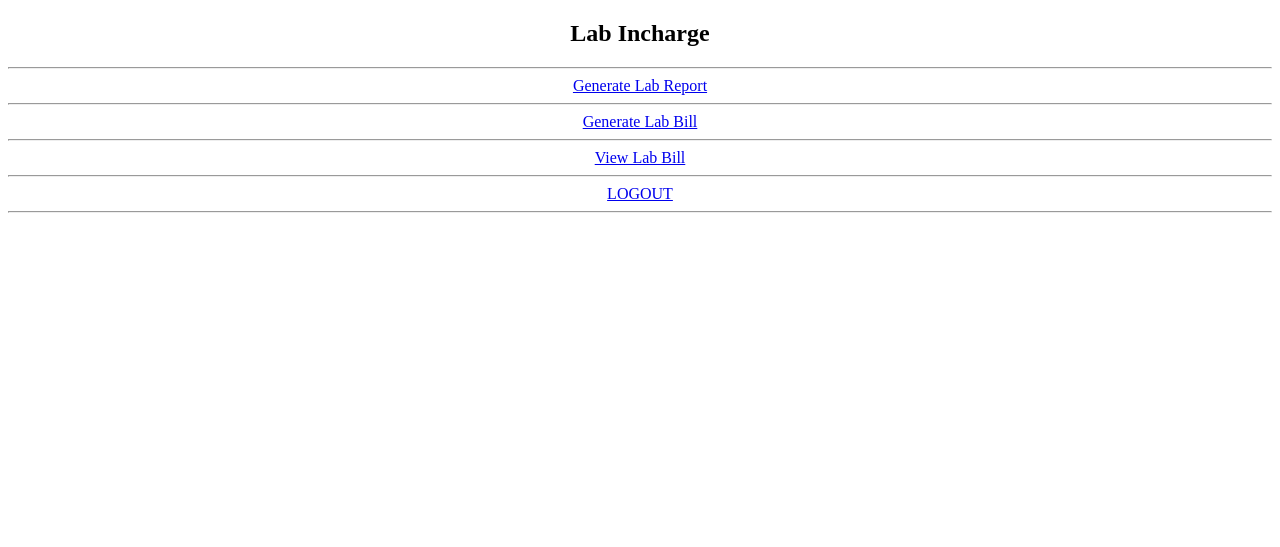
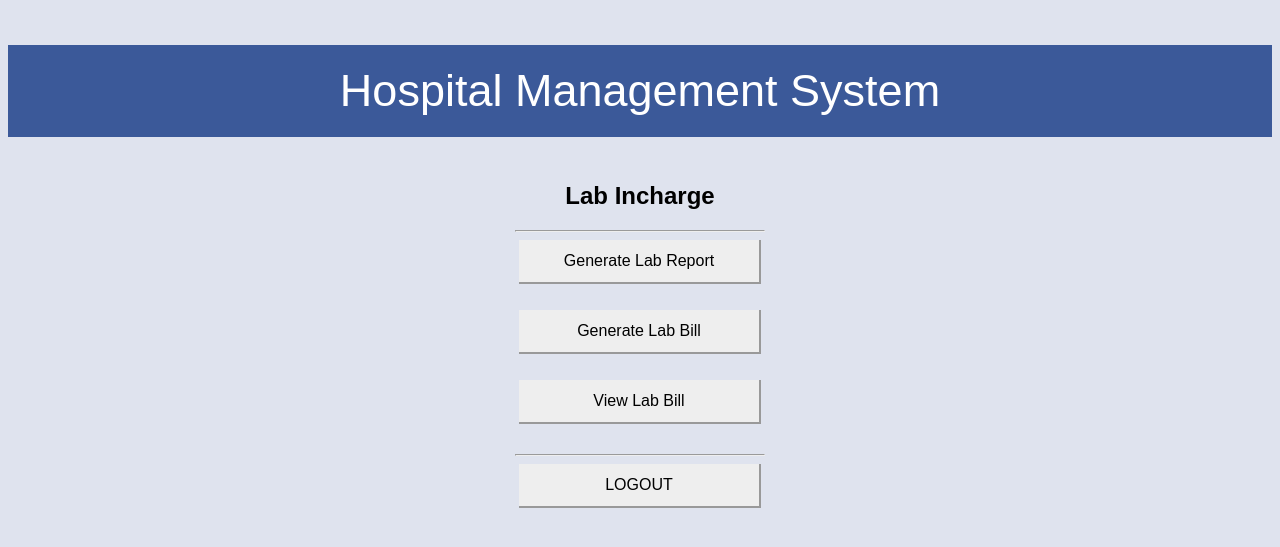
Before and after one commit to hetjagani/Hospital-Management-System, a PHP site: page /lab_incharge_menu.php in a window 1280 px wide. Shown: the top 547 px of the page. Run offline with PHP 8.4, Linux system fonts and the light colour scheme.

Commit message:
Lab Incharge CSS Completed

```diff
--- a/generate_lab_bill.php
+++ b/generate_lab_bill.php
@@ -8,6 +8,7 @@
 <head>
   <link rel="stylesheet" href="project.css">
   <meta charset="UTF-8">
+
   <meta name="viewport" content="width=device-width, initial-scale=1.0">
   <meta http-equiv="X-UA-Compatible" content="ie=edge">
   <title>Lab Bill</title>
@@ -15,6 +16,8 @@
 <body>
 
   <center>
+      <p>  Hospital Management System  </p>
+
   <h2>Lab Bill</h2>
   <hr>
   <table>
--- a/generate_lab_report.php
+++ b/generate_lab_report.php
@@ -8,6 +8,8 @@
 <html lang="en">
 <head>
   <meta charset="UTF-8">
+       <link rel="stylesheet" href="project.css">
+
   <meta name="viewport" content="width=device-width, initial-scale=1.0">
   <meta http-equiv="X-UA-Compatible" content="ie=edge">
   <title>Lab Report</title>
@@ -15,6 +17,8 @@
 <body>
 
 <center>
+    <p>  Hospital Management System  </p>
+
   <h2>Lab Report</h2>
   <hr>
   <table>
--- a/lab_incharge_menu.php
+++ b/lab_incharge_menu.php
@@ -6,22 +6,24 @@
 <html>
 <head>
   <meta charset="utf-8">
+       <link rel="stylesheet" href="project.css">
   <meta http-equiv="X-UA-Compatible" content="IE=edge">
   <title>Lab Incharge Menu</title>
   <meta name="viewport" content="width=device-width, initial-scale=1">
 </head>
 <body>
 <center>
+    <p>  Hospital Management System  </p>
+    <div class="vertical-menu">
+
     <h2> Lab Incharge </h2>
     <hr>
     <a href="generate_lab_report.php"> Generate Lab Report </a> <br>
-    <hr>
     <a href="generate_lab_bill.php"> Generate Lab Bill </a> <br>
-    <hr>
     <a href="view_lab_bill.php"> View Lab Bill </a> <br>
     <hr>
     <a href="index.php"> LOGOUT </a> <br>
-    <hr>
+    </div>
   </center>
 </body>
 </html>
--- a/nurse_menu.php
+++ b/nurse_menu.php
@@ -13,12 +13,17 @@
 <html>
 <head>
   <meta charset="utf-8">
+      <link rel="stylesheet" href="project.css">
+
   <meta http-equiv="X-UA-Compatible" content="IE=edge">
   <title>Nurse Menu</title>
   <meta name="viewport" content="width=device-width, initial-scale=1">
 </head>
 <body>
 <center>
+    <p>  Hospital Management System  </p>
+<div class="vertical-menu">
+
   <h2> Nurse <?php echo '['.$nurse_data['FirstName'].' '.$nurse_data['LastName'].']'; ?></h2>
   <hr>
   <form action="" method="POST">
@@ -74,6 +79,7 @@
     <hr>
     <a href="index.php"> LOGOUT </a> <br>
     <hr>
+    </div>
 </center>
 </body>
 </html>
--- a/view_lab_bill.php
+++ b/view_lab_bill.php
@@ -7,6 +7,8 @@
 <html lang="en">
 <head>
   <meta charset="UTF-8">
+       <link rel="stylesheet" href="project.css">
+
   <meta name="viewport" content="width=device-width, initial-scale=1.0">
   <meta http-equiv="X-UA-Compatible" content="ie=edge">
   <title>Lab Bill</title>
@@ -14,6 +16,8 @@
 <body>
 
   <center>
+      <p>  Hospital Management System  </p>
+
   <h2>Lab Bills</h2>
   <hr>
   <table>
```
